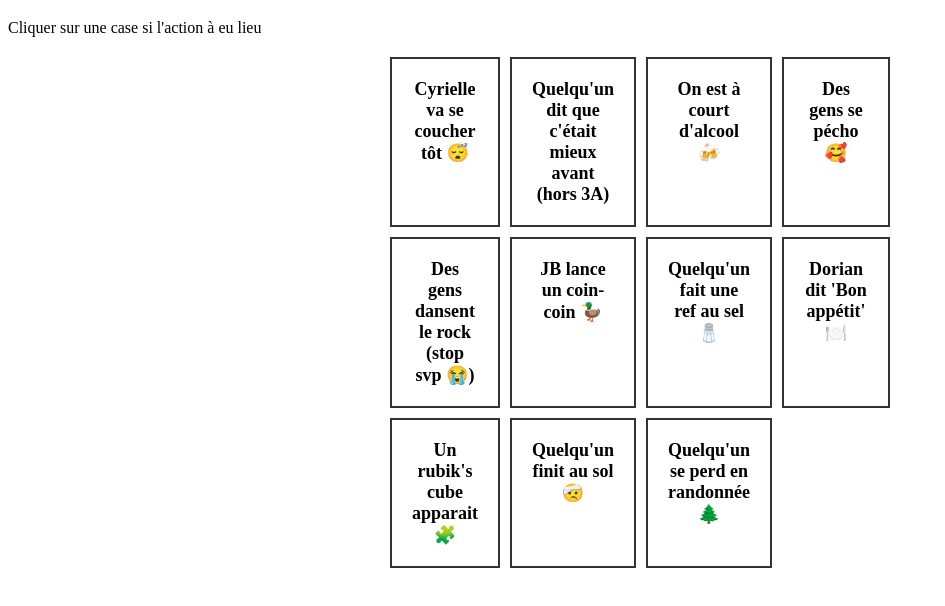
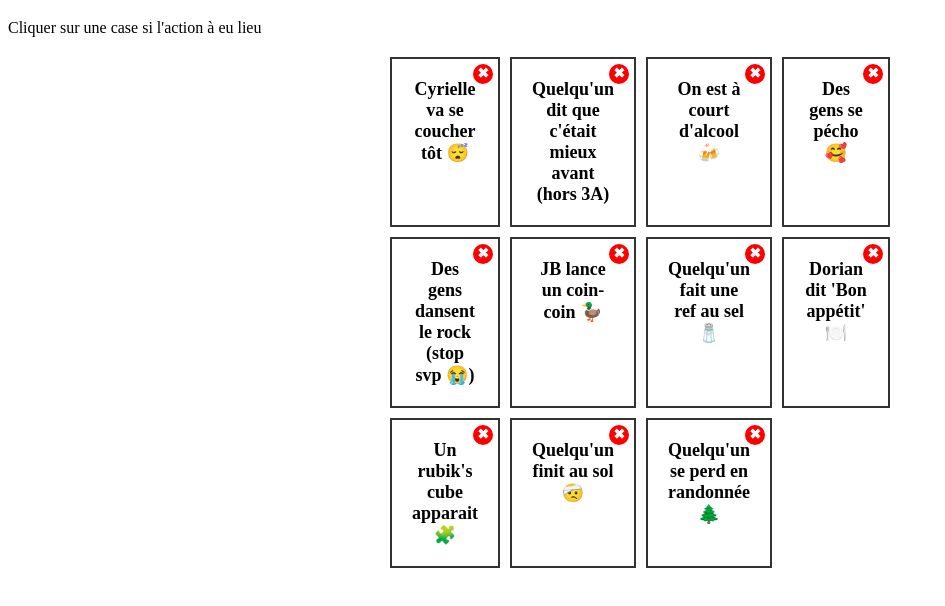
Before and after one commit to Kactus29/Bingo_WOX_2025, a plain HTML site: page index.html in a window 1280 px wide. Shown: the part 62-668 px from the top of the page, without its empty margins (0-945 px from the left). Drawn offline with Linux system fonts and the light colour scheme.

Commit message:
on peut maintenant supprimer des phrases

```diff
--- a/script.js
+++ b/script.js
@@ -1,5 +1,5 @@
 document.addEventListener("DOMContentLoaded", () => {
-    const phrases = [
+    let phrases = JSON.parse(localStorage.getItem("phrases")) || [
         "Cyrielle va se coucher tôt 😴",
         "Quelqu'un dit que c'était mieux avant (hors 3A)",
         "On est à court d'alcool 🍻",
@@ -16,20 +16,51 @@ document.addEventListener("DOMContentLoaded", () => {
     const grid = document.getElementById("bingoGrid");
     const resetButton = document.getElementById("resetButton");
 
-    // Déterminer le nombre de colonnes (racine carrée arrondie)
+    // Create popup
+    const popup = document.createElement("div");
+    popup.classList.add("popup");
+    popup.innerHTML = `
+        <p>Voulez-vous vraiment supprimer cette phrase ?</p>
+        <button id="confirmYes">Oui</button>
+        <button id="confirmNo">Non</button>
+    `;
+    document.body.appendChild(popup);
+
+    const confirmYes = document.getElementById("confirmYes");
+    const confirmNo = document.getElementById("confirmNo");
+
+    const renderGrid = () => {
+        grid.innerHTML = '';
         const size = Math.ceil(Math.sqrt(phrases.length));
         grid.style.gridTemplateColumns = `repeat(${size}, 1fr)`;
 
-    // Charger l'état des cases cochées
-    const savedState = JSON.parse(localStorage.getItem("bingoState")) || [];
-
-    // Générer les cases dynamiquement
         phrases.forEach((phrase, index) => {
             const cell = document.createElement("div");
             cell.classList.add("bingo-cell");
             cell.textContent = phrase;
 
+            // Add delete button
+            const deleteButton = document.createElement("div");
+            deleteButton.classList.add("delete-button");
+            deleteButton.textContent = "✖";
+            cell.appendChild(deleteButton);
+
+            deleteButton.addEventListener("click", (e) => {
+                e.stopPropagation();
+                popup.style.display = "block";
+                confirmYes.onclick = () => {
+                    phrases.splice(index, 1);
+                    localStorage.setItem("phrases", JSON.stringify(phrases));
+                    renderGrid();
+                    popup.style.display = "none";
+                };
+                confirmNo.onclick = () => {
+                    popup.style.display = "none";
+                };
+            });
+
             // Vérifier si cette case était déjà cochée
+            const savedState = JSON.parse(localStorage.getItem("bingoState")) || [];
             if (savedState.includes(index)) {
                 cell.classList.add("checked");
             }
@@ -46,6 +77,9 @@ document.addEventListener("DOMContentLoaded", () => {
 
             grid.appendChild(cell);
         });
+    };
+
+    renderGrid();
 
     // Réinitialiser le bingo
     resetButton.addEventListener("click", () => {
--- a/style.css
+++ b/style.css
@@ -14,6 +14,7 @@
     font-weight: bold;
     text-align: center;
     transition: 0.2s;
+    position: relative;
 }
 
 .bingo-cell.checked {
@@ -21,3 +22,35 @@
     color: white;
     text-decoration: line-through;
 }
+
+.delete-button {
+    position: absolute;
+    top: 5px;
+    right: 5px;
+    width: 20px;
+    height: 20px;
+    background: red;
+    color: white;
+    border-radius: 50%;
+    text-align: center;
+    line-height: 20px;
+    cursor: pointer;
+    font-size: 14px;
+}
+
+.popup {
+    position: fixed;
+    top: 50%;
+    left: 50%;
+    transform: translate(-50%, -50%);
+    background: white;
+    padding: 20px;
+    border: 2px solid #333;
+    box-shadow: 0 0 10px rgba(0, 0, 0, 0.5);
+    z-index: 1000;
+    display: none;
+}
+
+.popup button {
+    margin: 5px;
+}
```
Lines whose indentation alone changed are shown as unchanged.
